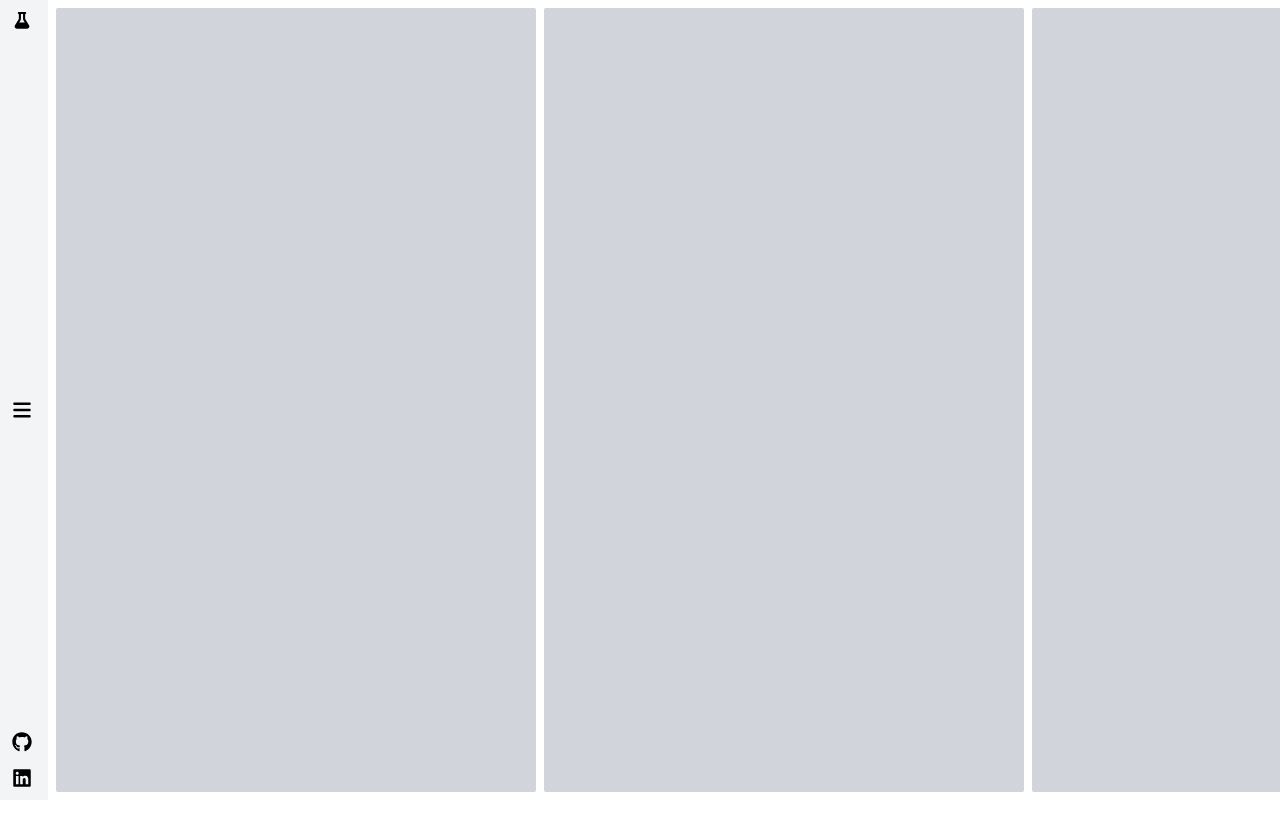
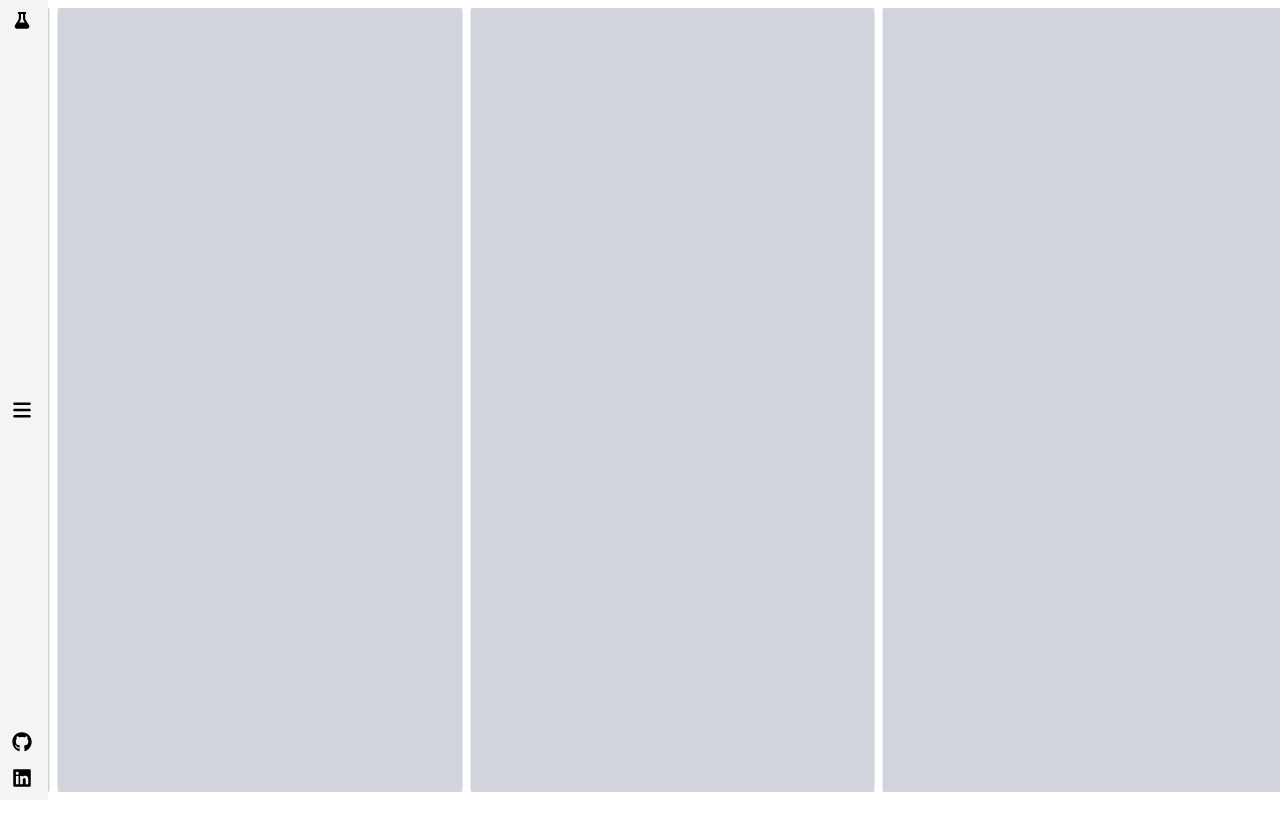
Before and after one commit to AmorimBreno/carousel-portfolio, a React (Vite) app: page / in a window 1280 px wide. Shown: the top 830 px of the page. Built offline with nearby package versions, Linux system fonts and the light colour scheme.

Commit message:
carrousel working

```diff
--- a/src/app/components/Carrousel.tsx
+++ b/src/app/components/Carrousel.tsx
@@ -1,20 +1,28 @@
-import { motion } from 'framer-motion'
+import { motion, useScroll, useTransform } from 'framer-motion'
+import { useRef } from 'react'
 
 export default function Carrousel() {
   const slides = ['bg-red-500', 'bg-blue-500', 'bg-yellow-500', 'bg-green-500']
 
+  const targetRef = useRef<HTMLDivElement | null>(null)
+  const { scrollYProgress } = useScroll({
+    target: targetRef
+  })
+
+  const x = useTransform(scrollYProgress, [0, 1], ['0%', '-25%'])
+
   return (
-    <div className="relative ml-12 h-[400vh]">
-      <motion.div className="sticky top-0 flex h-screen items-center justify-start overflow-hidden p-2">
-        <div className="flex gap-2">
+    <section ref={targetRef} className="relative ml-12 h-[200vh]">
+      <div className="sticky top-0 flex h-screen items-center justify-start overflow-hidden p-2">
+        <motion.div className="flex gap-2" style={{ x }}>
           {slides.map((i) => (
             <div
               key={i}
-              className="h-[98vh] w-[480px] rounded-sm bg-gray-300"
+              className="h-[98vh] w-[31.6vw] rounded-sm bg-gray-300"
             />
           ))}
-        </div>
-      </motion.div>
-    </div>
+        </motion.div>
+      </div>
+    </section>
   )
 }
```
